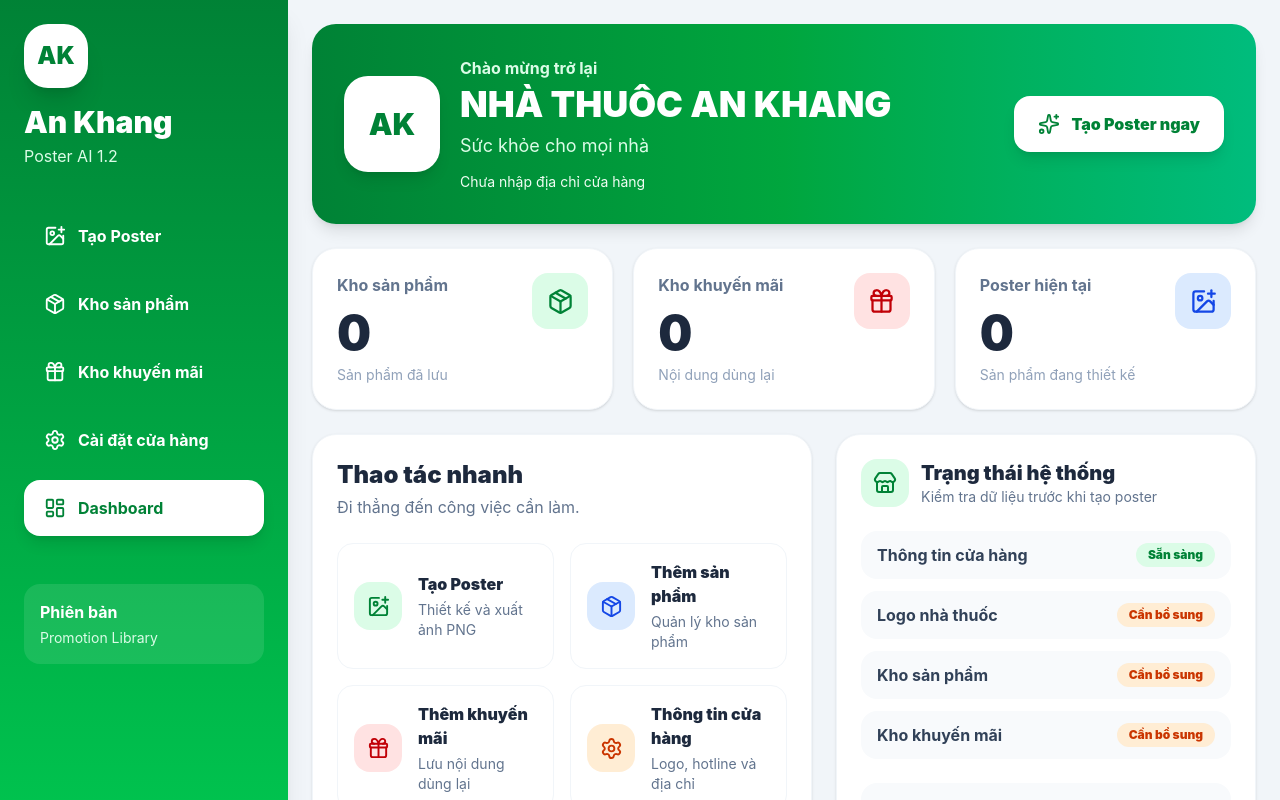
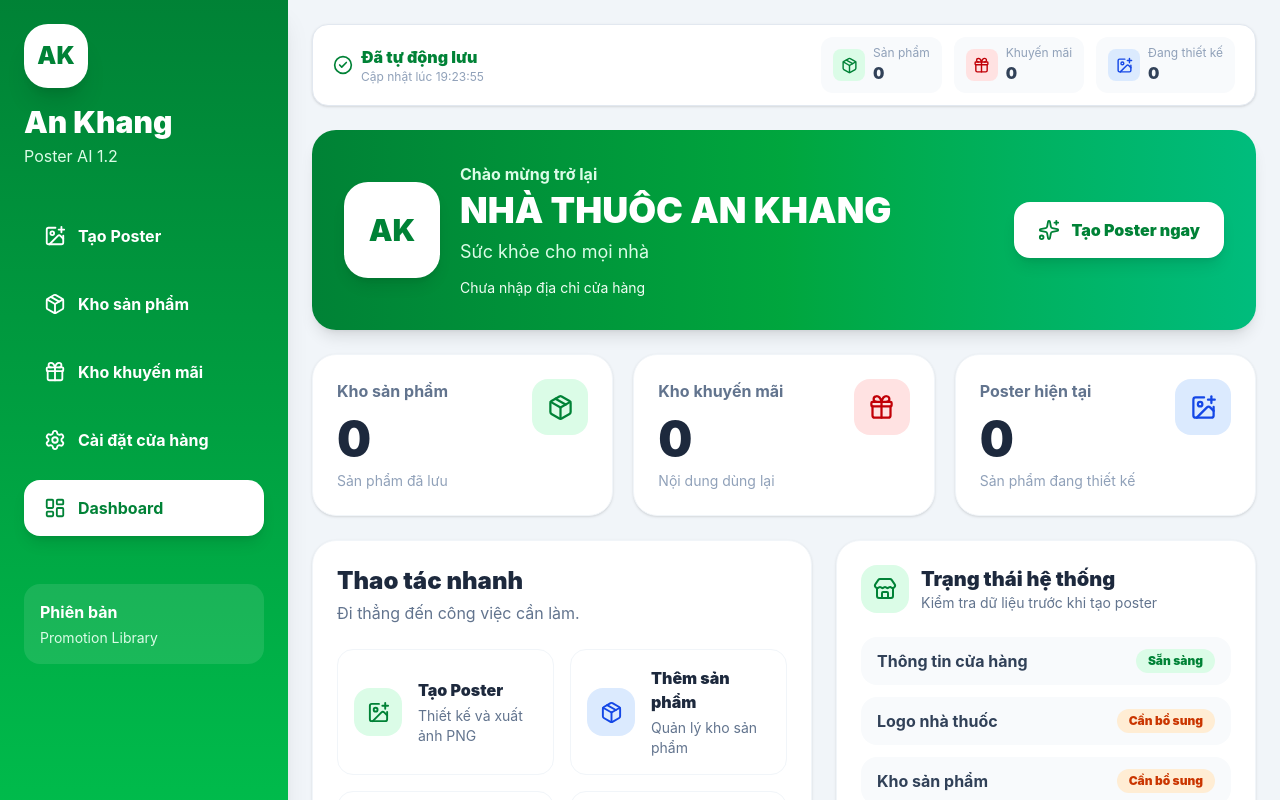
Before and after one commit to idthiengioi2-sketch/ankhang-poster-ai, a React (Vite) app: page / in a window 1280 px wide. Shown: the top 800 px of the page. Built offline with nearby package versions, Linux system fonts and the light colour scheme.

Commit message:
v1.6 add application status bar

```diff
--- a/src/App.jsx
+++ b/src/App.jsx
@@ -1,6 +1,7 @@
 import { useState } from "react";
 
 import Sidebar from "./components/Sidebar";
+import StatusBar from "./components/StatusBar";
 
 import Dashboard from "./pages/Dashboard";
 import Poster from "./pages/Poster";
@@ -28,6 +29,8 @@ export default function App() {
       />
 
       <main className="flex-1 overflow-auto p-6">
+        <StatusBar />
+
         {page === "dashboard" && (
           <Dashboard onNavigate={navigateTo} />
         )}
--- /dev/null
+++ b/src/components/StatusBar.jsx
@@ -0,0 +1,91 @@
+import {
+  CheckCircle2,
+  Gift,
+  ImagePlus,
+  Package,
+} from "lucide-react";
+
+import { loadData } from "../utils/storage.js";
+
+export default function StatusBar() {
+  const products = loadData("ak_library_products", []);
+  const promotions = loadData("ak_promotions", []);
+  const posterProducts = loadData("ak_products", []);
+
+  const savedTime = new Date().toLocaleTimeString("vi-VN", {
+    hour: "2-digit",
+    minute: "2-digit",
+    second: "2-digit",
+  });
+
+  return (
+    <div className="mb-6 flex flex-wrap items-center justify-between gap-4 rounded-2xl border border-slate-200 bg-white px-5 py-3 shadow-sm">
+      <div className="flex items-center gap-2 text-green-700">
+        <CheckCircle2 size={20} />
+
+        <div>
+          <p className="font-black">
+            Đã tự động lưu
+          </p>
+
+          <p className="text-xs text-slate-400">
+            Cập nhật lúc {savedTime}
+          </p>
+        </div>
+      </div>
+
+      <div className="flex flex-wrap items-center gap-3">
+        <StatusItem
+          icon={Package}
+          label="Sản phẩm"
+          value={products.length}
+          colorClass="bg-green-100 text-green-700"
+        />
+
+        <StatusItem
+          icon={Gift}
+          label="Khuyến mãi"
+          value={promotions.length}
+          colorClass="bg-red-100 text-red-700"
+        />
+
+        <StatusItem
+          icon={ImagePlus}
+          label="Đang thiết kế"
+          value={posterProducts.length}
+          colorClass="bg-blue-100 text-blue-700"
+        />
+      </div>
+    </div>
+  );
+}
+
+function StatusItem({
+  icon: Icon,
+  label,
+  value,
+  colorClass,
+}) {
+  return (
+    <div className="flex items-center gap-2 rounded-xl bg-slate-50 px-3 py-2">
+      <div
+        className={[
+          "grid h-8 w-8 place-items-center rounded-lg",
+          colorClass,
+        ].join(" ")}
+      >
+        <Icon size={17} />
+      </div>
+
+      <div>
+        <p className="text-xs text-slate-400">
+          {label}
+        </p>
+
+        <p className="font-black text-slate-700">
+          {value}
+        </p>
+      </div>
+    </div>
+  );
+}
```
